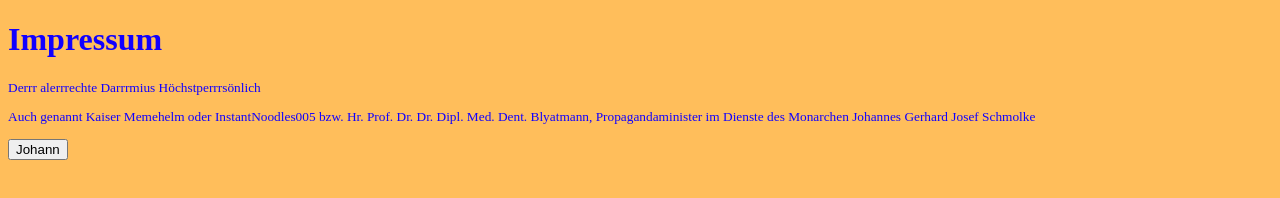
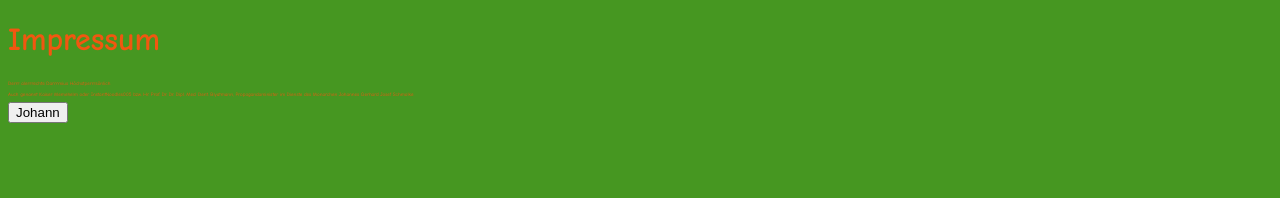
Before and after one commit to InstantNoodles005/Johannes-Abwasserkanal, a plain HTML site: page theGoodLookingKellerSociety/impressum.html in a window 1280 px wide. Drawn offline with Linux system fonts and the light colour scheme; files that its build step writes are made by us from their sources.

Commit message:
schlelon

```diff
--- a/theGoodLookingKellerSociety/leon/style.css
+++ b/theGoodLookingKellerSociety/leon/style.css
@@ -1,8 +1,9 @@
 body {
-    background-color: #ffbe5b;
-    color: #1100ff;
+    background-color: #469721;
+    color: #f15710;
+    font-family: 'Comic Sans MS';
 }
 
 p {
-    font-size: smaller;
+    font-size: 5px;
 }
```
